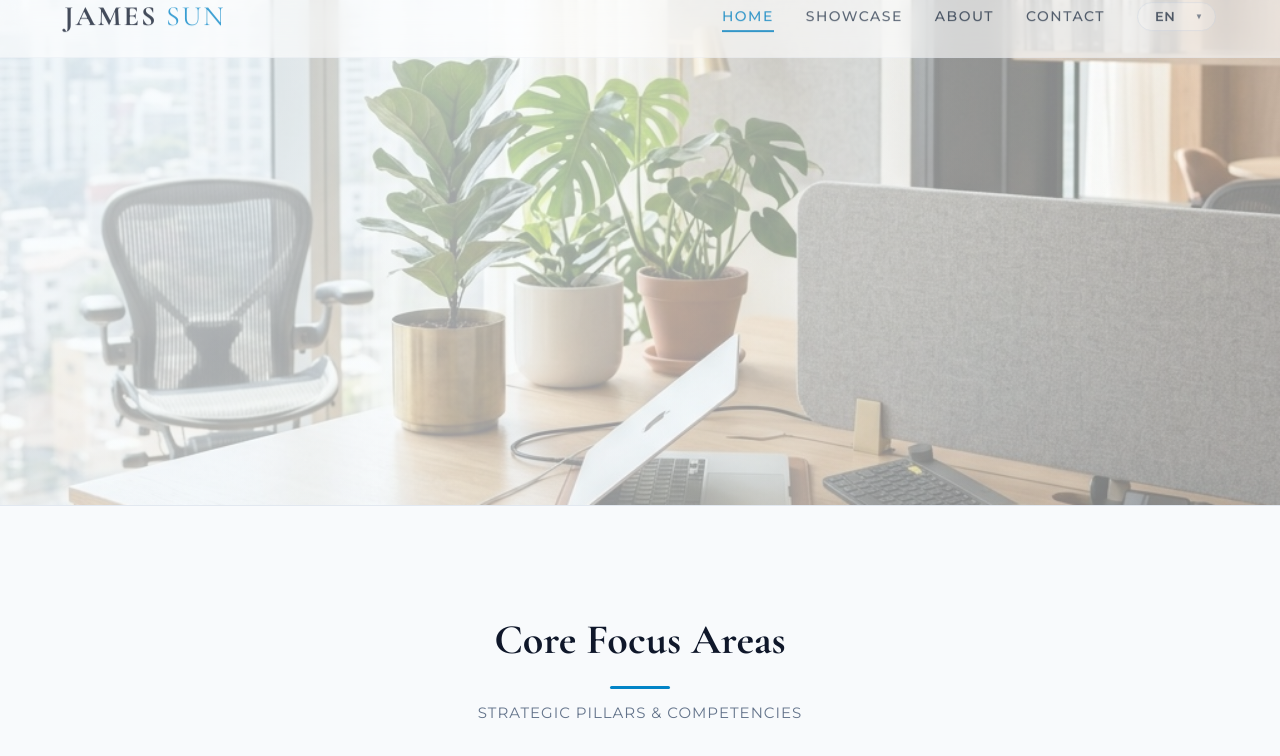
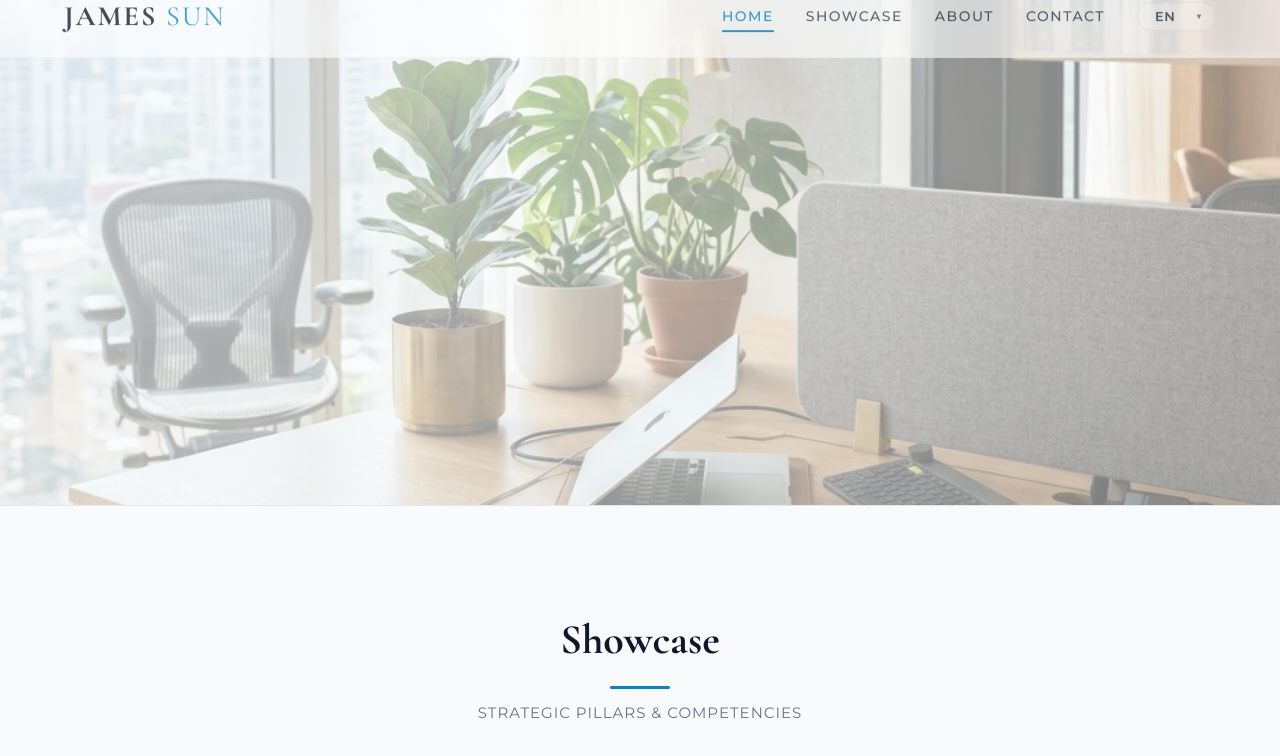
Before and after one commit to jamessun0919-ops/HW2MyHomepage, a plain HTML site: page index.html in a window 1280 px wide. Shown: the top 756 px of the page. Drawn offline with nearby package versions, Linux system fonts and the light colour scheme.

Commit message:
Update section title from 核心專長領域/Core Focus Areas to 成果展示/Showcase

```diff
--- a/index.html
+++ b/index.html
@@ -87,7 +87,7 @@
         <section id="portfolio" class="gallery">
             <div class="gallery-container">
                 <div class="section-header">
-                    <h2>Core Focus Areas</h2>
+                    <h2>Showcase</h2>
                     <p>Strategic Pillars &amp; Competencies</p>
                 </div>
 
```
Also changed, not shown: index-zh.html (+1 -1 lines).
